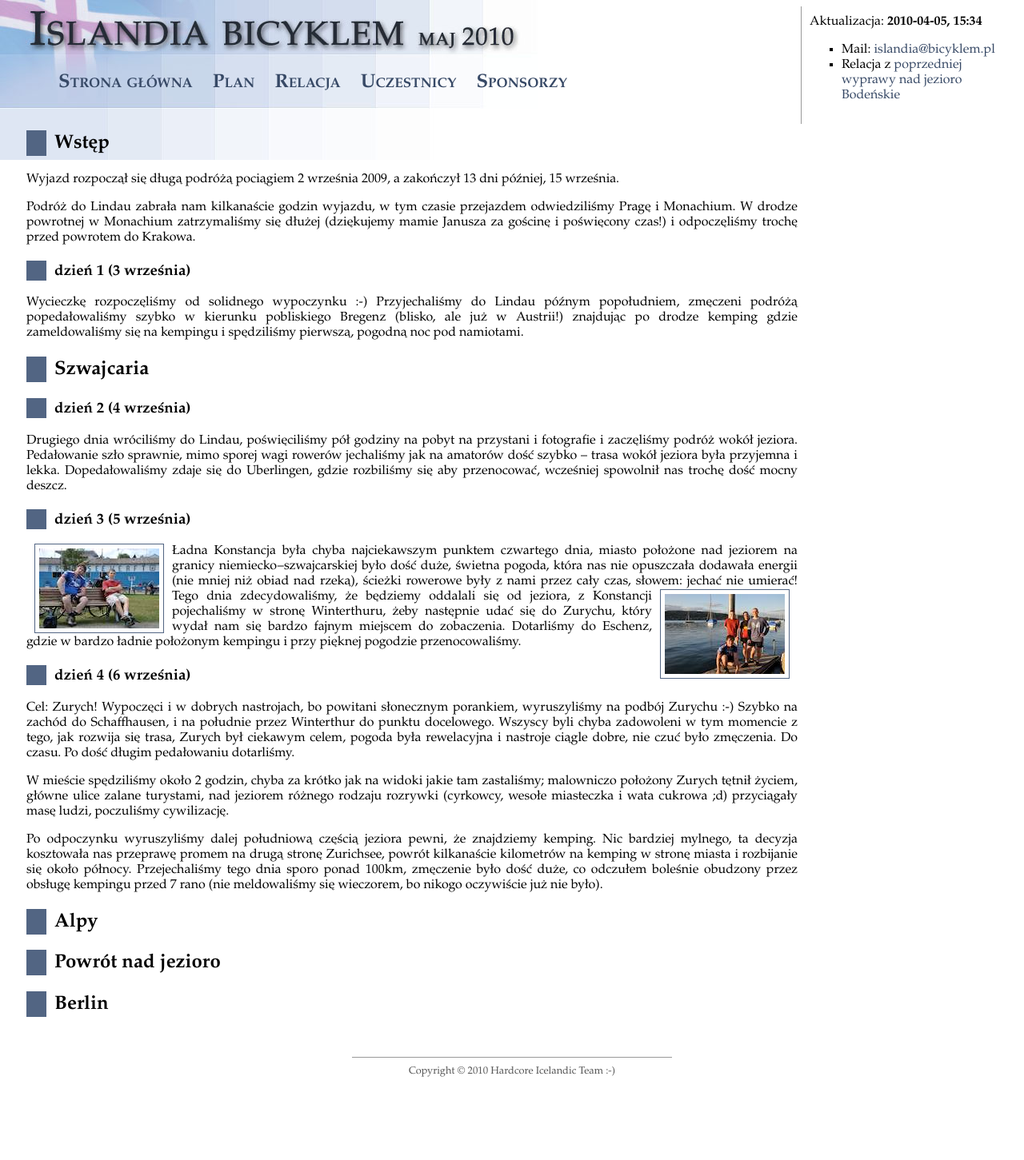
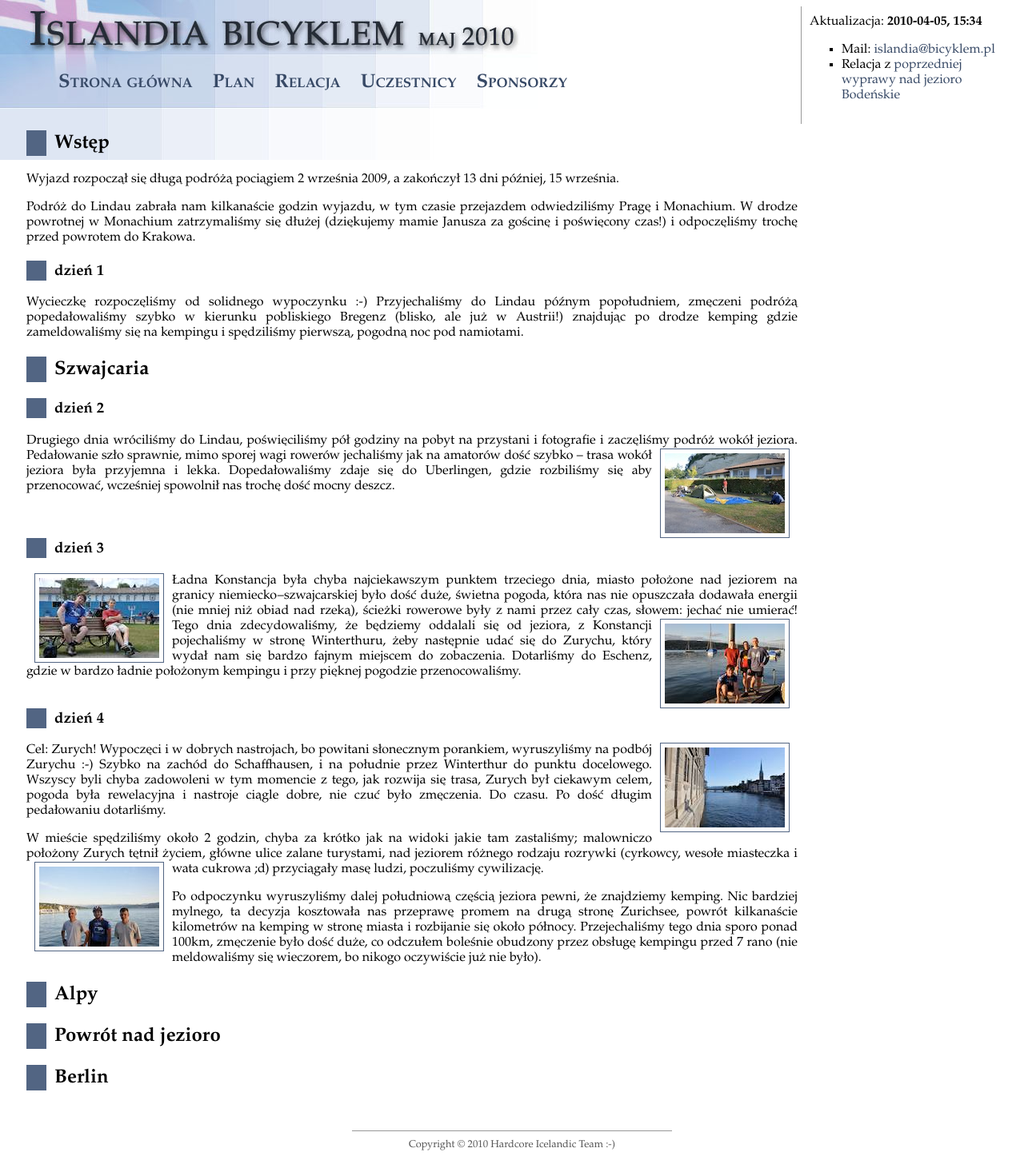
Before and after one commit to michalbugno/bicyklem.pl, a Jekyll site: the page built from bodensee.markdown, in a window 1280 px wide. Shown: the whole page at 80% size. Built offline with Jekyll 4.4.1, drawn with Linux system fonts in a browser that asks for light colours; before the commit the page ends 1359 px from its top, so only the background shows below that.

Commit message:
Bodensee review part2

```diff
--- a/bodensee.markdown
+++ b/bodensee.markdown
@@ -12,7 +12,7 @@ odwiedziliśmy Pragę i Monachium. W drodze powrotnej w Monachium zatrzymaliśmy
 się dłużej (dziękujemy mamie Janusza za gościnę i poświęcony czas!) i
 odpoczęliśmy trochę przed powrotem do Krakowa.
 
-### dzień 1 (3 września)
+### dzień 1
 Wycieczkę rozpoczęliśmy od solidnego wypoczynku :-) Przyjechaliśmy do Lindau
 późnym popołudniem, zmęczeni podróżą popedałowaliśmy szybko w kierunku
 pobliskiego Bregenz (blisko, ale już w Austrii!) znajdując po drodze kemping gdzie
@@ -20,17 +20,18 @@ zameldowaliśmy się na kempingu i spędziliśmy pierwszą, pogodną noc pod nam
 
 ## Szwajcaria
 
-### dzień 2 (4 września)
+### dzień 2
 Drugiego dnia wróciliśmy do Lindau, poświęciliśmy pół godziny na pobyt na przystani i
-fotografie i zaczęliśmy podróż wokół jeziora. Pedałowanie szło sprawnie, mimo
-sporej wagi rowerów jechaliśmy jak na amatorów dość szybko -- trasa wokół
-jeziora była przyjemna i lekka. Dopedałowaliśmy zdaje się do Uberlingen, gdzie
-rozbiliśmy się aby przenocować, wcześniej spowolnił nas trochę dość mocny
-deszcz.
+fotografie i zaczęliśmy podróż wokół jeziora.
+<a href="./images/bodensee/04_01.jpg"><img src="./images/bodensee/04_01_thumb.jpg" class="right" /></a>
+Pedałowanie szło sprawnie, mimo sporej wagi rowerów jechaliśmy jak na amatorów dość
+szybko -- trasa wokół jeziora była przyjemna i lekka. Dopedałowaliśmy zdaje się do
+Uberlingen, gdzie rozbiliśmy się aby przenocować, wcześniej spowolnił nas trochę dość
+mocny deszcz.
 
-### dzień 3 (5 września)
+### dzień 3
 <a href="./images/bodensee/05_01.jpg"><img src="./images/bodensee/05_01_thumb.jpg" class="left" /></a>
-Ładna Konstancja była chyba najciekawszym punktem czwartego dnia, miasto
+Ładna Konstancja była chyba najciekawszym punktem trzeciego dnia, miasto
 położone nad jeziorem na granicy niemiecko--szwajcarskiej było dość duże, świetna
 pogoda, która nas nie opuszczała dodawała energii (nie mniej niż obiad nad rzeką),
 ścieżki rowerowe były z nami przez cały czas, słowem: jechać nie umierać!
@@ -40,7 +41,8 @@ w stronę Winterthuru, żeby następnie udać się do Zurychu, który wydał nam
 bardzo fajnym miejscem do zobaczenia.  Dotarliśmy do Eschenz, gdzie w bardzo ładnie
 położonym kempingu i przy pięknej pogodzie przenocowaliśmy.
 
-### dzień 4 (6 września)
+### dzień 4
+<a href="./images/bodensee/06_01.jpg"><img src="./images/bodensee/06_01_thumb.jpg" class="right" /></a>
 Cel: Zurych! Wypoczęci i w dobrych nastrojach, bo powitani słonecznym porankiem,
 wyruszyliśmy na podbój Zurychu :-) Szybko na zachód do Schaffhausen, i na
 południe przez Winterthur do punktu docelowego. Wszyscy byli chyba zadowoleni w
@@ -52,6 +54,7 @@ W mieście spędziliśmy około 2 godzin, chyba za krótko jak na widoki jakie t
 zastaliśmy; malowniczo położony Zurych tętnił życiem, główne ulice zalane
 turystami, nad jeziorem różnego rodzaju rozrywki (cyrkowcy, wesołe miasteczka i
 wata cukrowa ;d) przyciągały masę ludzi, poczuliśmy cywilizację.
+<a href="./images/bodensee/06_02.jpg"><img src="./images/bodensee/06_02_thumb.jpg" class="left" /></a>
 
 Po odpoczynku wyruszyliśmy dalej południową częścią jeziora pewni, że znajdziemy
 kemping. Nic bardziej mylnego, ta decyzja kosztowała nas przeprawę promem na
--- a/css/screen.css
+++ b/css/screen.css
@@ -16,6 +16,7 @@ h1, h2, h3 {
   border-left: 25px solid #526583;
   padding-left: 10px;
   padding-top: 3px;
+  clear: both;
 }
 
 h2 a {
```
Also changed, not shown: images/bodensee/04_01.jpg (added), images/bodensee/04_01_thumb.jpg (added), images/bodensee/06_01.jpg (added), images/bodensee/06_01_thumb.jpg (added), images/bodensee/06_02.jpg (added), images/bodensee/06_02_thumb.jpg (added).
